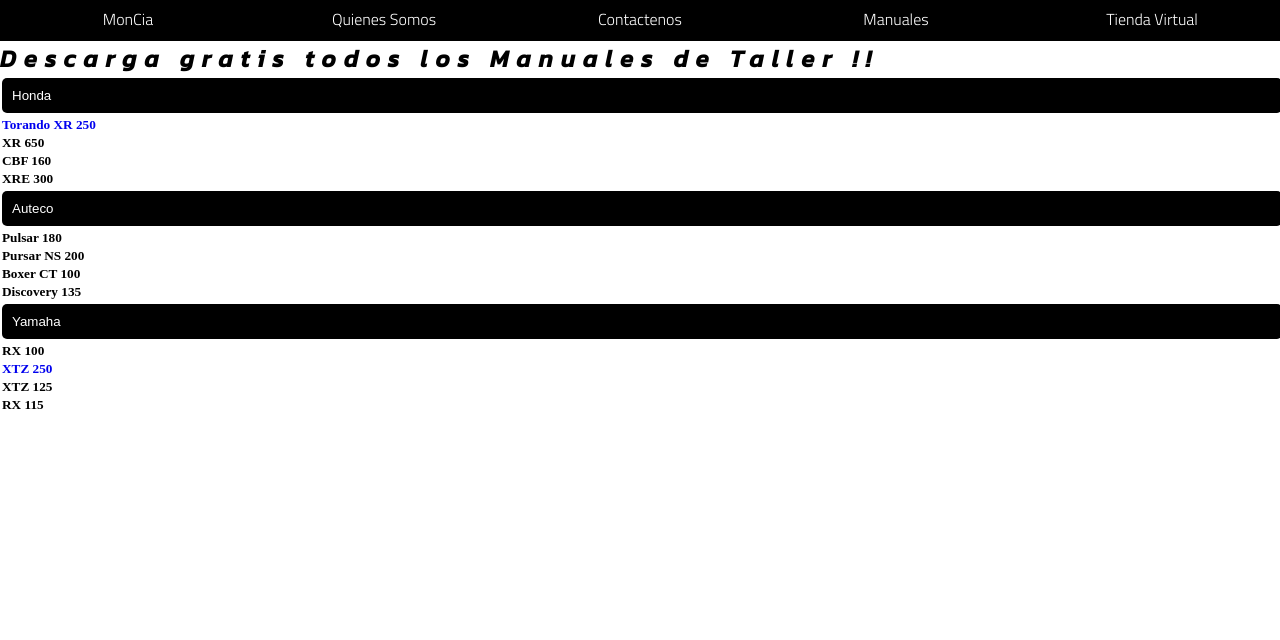
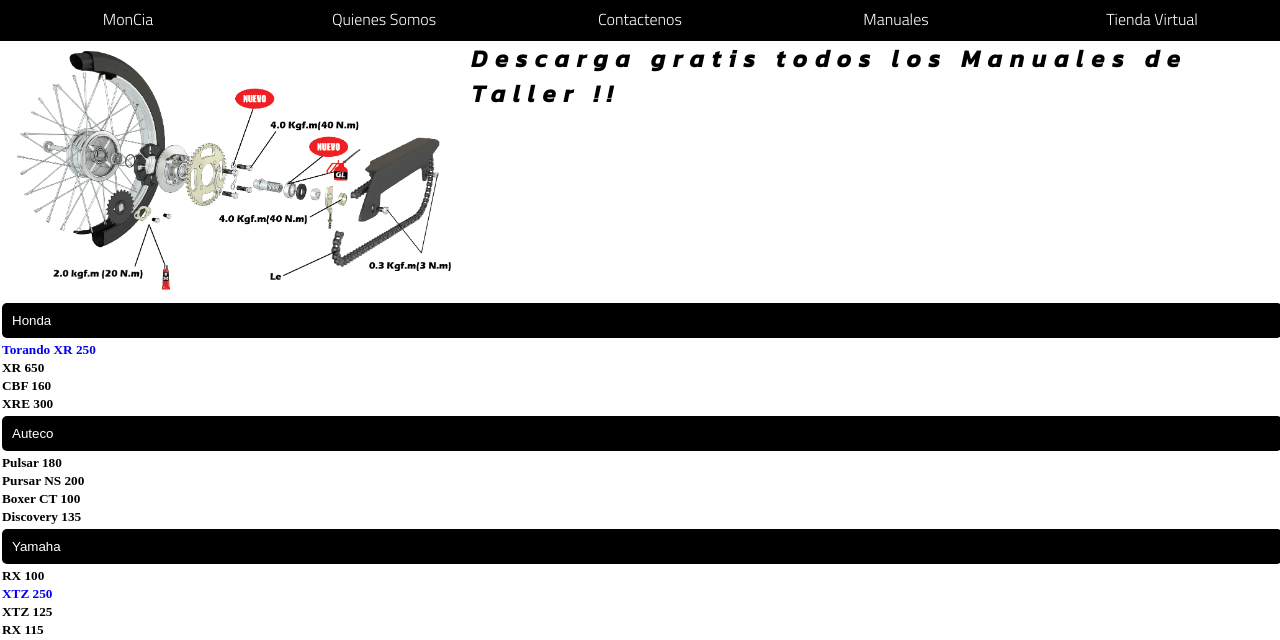
Before and after one commit to harrisonmtya1/MONCIA.Montoya, a plain HTML site: page manuales.html in a window 1280 px wide. Shown: the part 163-803 px from the top of the page. Drawn offline with Linux system fonts and the light colour scheme.

Commit message:
Titulo e imagen en encabezado de manuales

```diff
--- a/manuales.html
+++ b/manuales.html
@@ -67,7 +67,14 @@
 
 
     <section>
-        <h2>Descarga gratis todos los Manuales de Taller !!</h2>
+        <div  style="display: flex;">
+            <div style="width: 40%;" >
+                <img src="images/manuales.PNG" style="width: 100%;">
+            </div>
+            <div>
+                <h2>Descarga gratis todos los Manuales de Taller !!</h2>
+            </div>
+        </div>
         <div class="contenedorppal">
             <button class="botonManuales" type="button">Honda</button>
             <div id="honda" class="hide">
```
